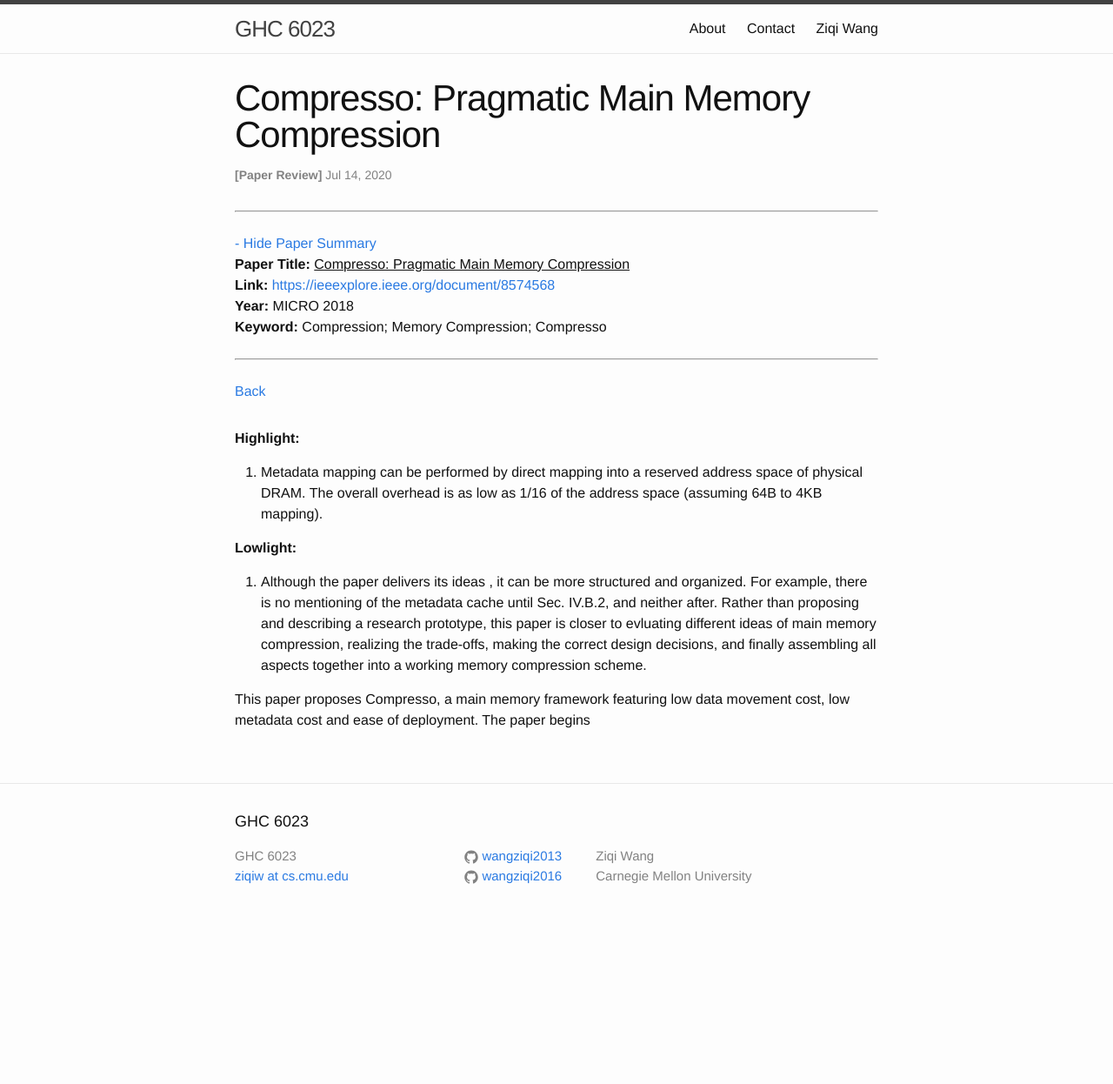
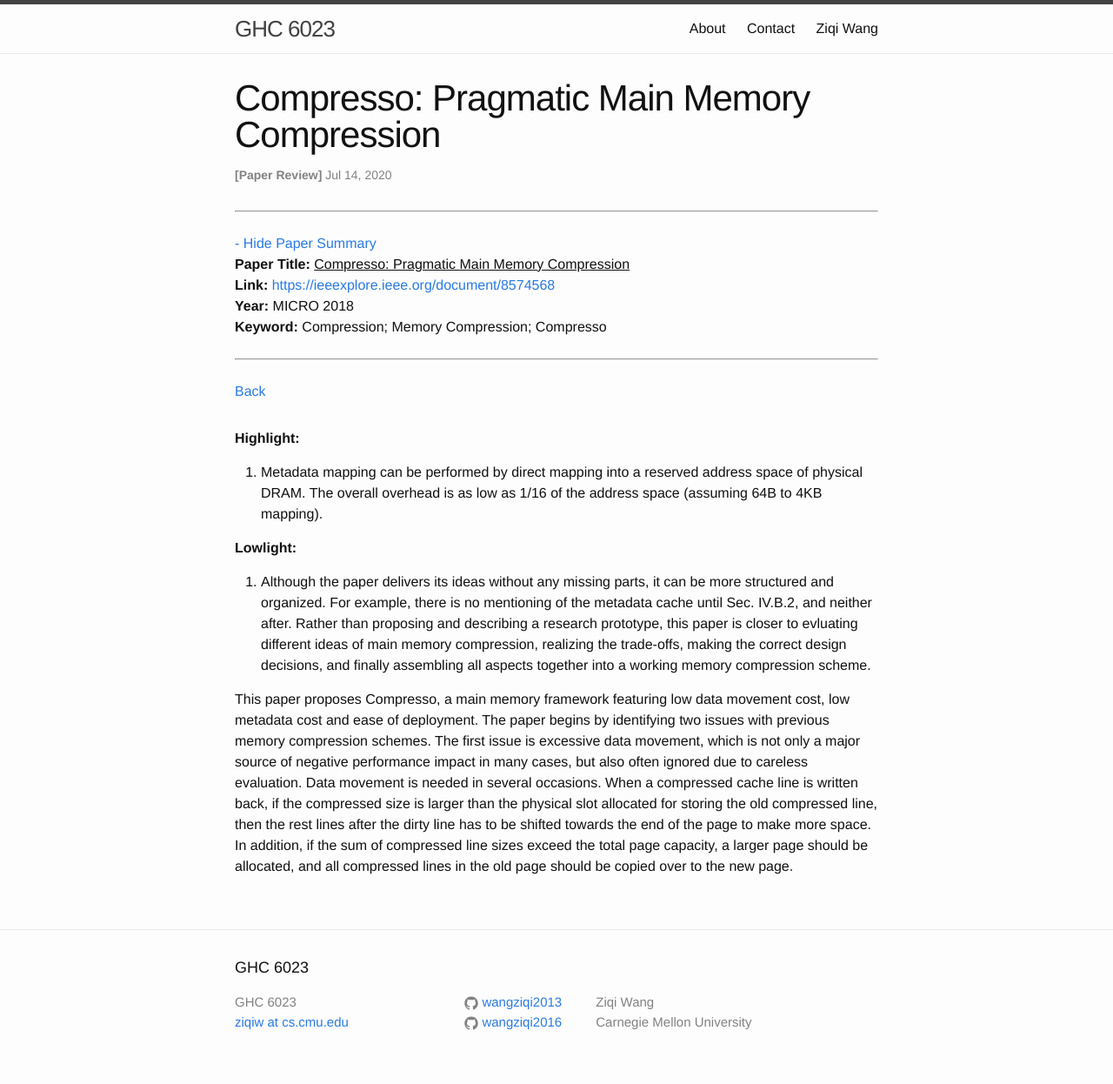
Before and after one commit to wangziqi2013/wangziqi2013.github.io, a Jekyll site: the page built from _posts/2020-07-13-compresso.markdown, in a window 1280 px wide. Shown: the whole page at 87% size. Built offline with Jekyll 4.4.1, drawn with Linux system fonts in a browser that asks for light colours; before the commit the page ends 1078 px from its top, so only the background shows below that.

Commit message:
Adding data movement

```diff
--- a/_posts/2020-07-13-compresso.markdown
+++ b/_posts/2020-07-13-compresso.markdown
@@ -20,11 +20,17 @@ version_mgmt:
 
 **Lowlight:**
 
-1. Although the paper delivers its ideas , it can be more structured and organized. For example, there is no mentioning
-   of the metadata cache until Sec. IV.B.2, and neither after.
+1. Although the paper delivers its ideas without any missing parts, it can be more structured and organized. For example,
+   there is no mentioning of the metadata cache until Sec. IV.B.2, and neither after.
    Rather than proposing and describing a research prototype, this paper is closer to evluating different ideas of
    main memory compression, realizing the trade-offs, making the correct design decisions, and finally assembling
    all aspects together into a working memory compression scheme.
 
 This paper proposes Compresso, a main memory framework featuring low data movement cost, low metadata cost and ease of
-deployment. The paper begins
+deployment. The paper begins by identifying two issues with previous memory compression schemes. The first issue is
+excessive data movement, which is not only a major source of negative performance impact in many cases, but also often ignored
+due to careless evaluation. Data movement is needed in several occasions. When a compressed cache line is written
+back, if the compressed size is larger than the physical slot allocated for storing the old compressed line, then
+the rest lines after the dirty line has to be shifted towards the end of the page to make more space. In addition, if
+the sum of compressed line sizes exceed the total page capacity, a larger page should be allocated, and all compressed
+lines in the old page should be copied over to the new page.
```
